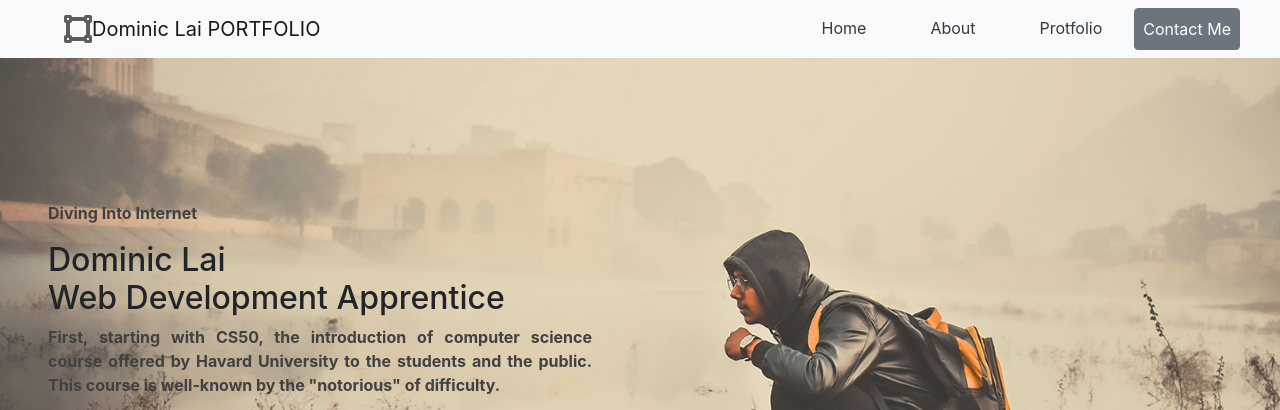
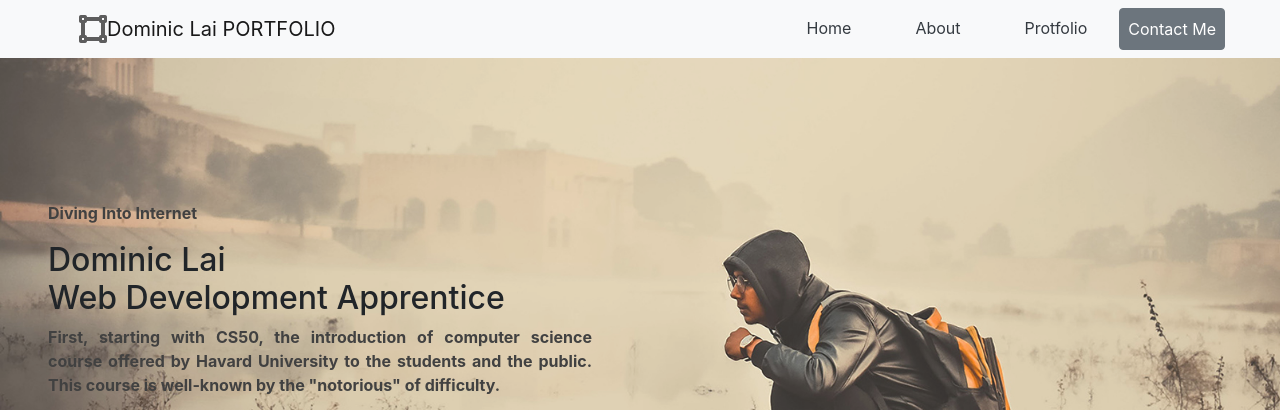
Before and after one commit to dominiclai1983/alt-personal, a plain HTML site: page index.html in a window 1280 px wide. Shown: the top 410 px of the page. Drawn offline with nearby package versions, Linux system fonts and the light colour scheme.

Commit message:
inital commit for deploy bootstrap 5

```diff
--- a/index.html
+++ b/index.html
@@ -28,6 +28,7 @@
     <body>
         <!-- nav bar-->
           <nav class="navbar navbar-expand-lg navbar-light bg-light">
+            <div class="container-fluid">
               <i class="fas fa-vector-square fa-2x no-gutters ml-lg-5 top-icon"></i><a class="navbar-brand my-auto" href="#"> Dominic Lai PORTFOLIO</a>
                 <button class="navbar-toggler" type="button" data-toggle="collapse" data-target="#topnavbar" aria-controls="navbarSupportedContent" aria-expanded="false" aria-label="Toggle navigation">
                   <span class="navbar-toggler-icon"></span>
@@ -40,13 +41,15 @@
                     <a class="nav-item nav-link mx-lg-4 my-1 my-lg-0 text-dark" href="#about">About</a>
                     <a class="nav-item nav-link mx-lg-4 my-1 my-lg-0 text-dark" href="#portfolio">Protfolio</a>
                     <a class="nav-item nav-link btn btn-secondary text-white my-1 my-lg-0 px-2 mr-lg-4" id="top-icon" href="mailto:dominiclai1983@gmail.com" role="button">Contact Me</a>
+                  </div>
                 </div>
-            </nav>
+            </div>
+          </nav>
         <!-- First section -->
         <div id="first-sec">
             <div class="container-fluid">
                 <div class="row align-items-center">
-                    <!-- left side on first section-->
+                    <!-- left side of the first section-->
                     <div class="col-12 col-md-6 px-3 px-lg-5 align-items-center">
                         <p class="font-weight-bold">Diving Into Internet</p>
                         <h2 class="text-black">Dominic Lai <br>Web Development Apprentice</h2>
```
